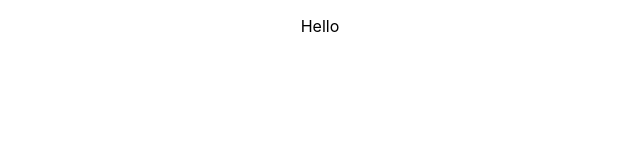
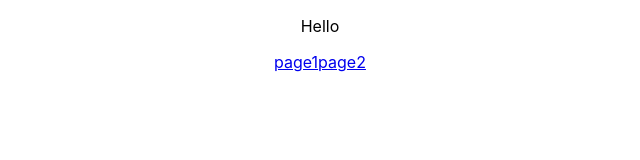
Before and after one commit to arrrpark/blog, a React (Create React App) app: page / in a window 1280 px wide. Shown: the top 160 px of the page, without its empty margins (320-960 px from the left). Built offline with nearby package versions, Linux system fonts and the light colour scheme.

Commit message:
added hash router

```diff
--- a/src/App.tsx
+++ b/src/App.tsx
@@ -1,5 +1,5 @@
 import React from "react";
-import { BrowserRouter, Route } from "react-router-dom";
+import { Route, Link } from "react-router-dom";
 
 import "./App.css";
 import Page1 from "./pages/page1";
@@ -9,14 +9,15 @@ function App() {
   return (
     <div className="App">
       <p>Hello</p>
-      <BrowserRouter>
-        <Route exact path="/blog/page1">
-          <Page1 />
-        </Route>
-        <Route exact path="/blog/page2">
-          <Page2 />
-        </Route>
-      </BrowserRouter>
+      <Link to="/page1">page1</Link>
+      <Link to="/page2">page2</Link>
+
+      <Route exact path="/page1">
+        <Page1 />
+      </Route>
+      <Route exact path="/page2">
+        <Page2 />
+      </Route>
     </div>
   );
 }
--- a/src/index.tsx
+++ b/src/index.tsx
@@ -1,15 +1,18 @@
-import React from 'react';
-import ReactDOM from 'react-dom/client';
-import './index.css';
-import App from './App';
-import reportWebVitals from './reportWebVitals';
+import React from "react";
+import ReactDOM from "react-dom/client";
+import "./index.css";
+import App from "./App";
+import reportWebVitals from "./reportWebVitals";
+import { HashRouter } from "react-router-dom";
 
 const root = ReactDOM.createRoot(
-  document.getElementById('root') as HTMLElement
+  document.getElementById("root") as HTMLElement
 );
 root.render(
   <React.StrictMode>
-    <App />
+    <HashRouter basename="/">
+      <App />
+    </HashRouter>
   </React.StrictMode>
 );
 
```
